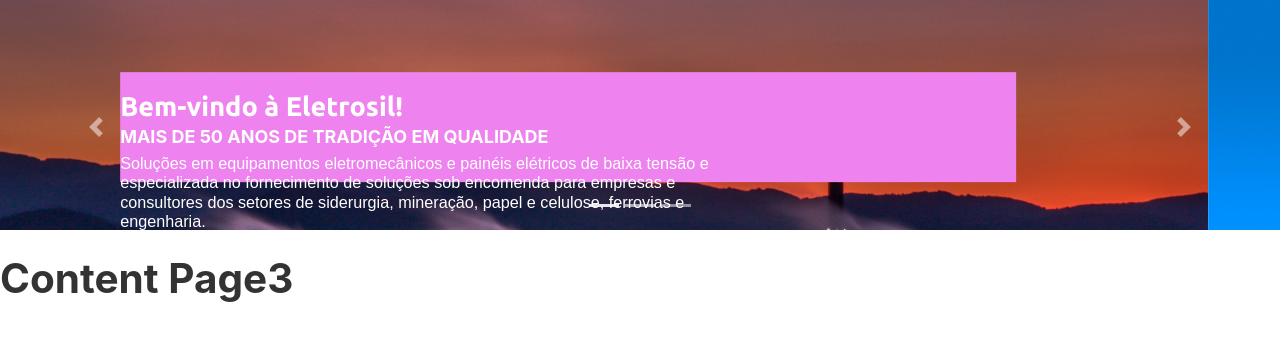
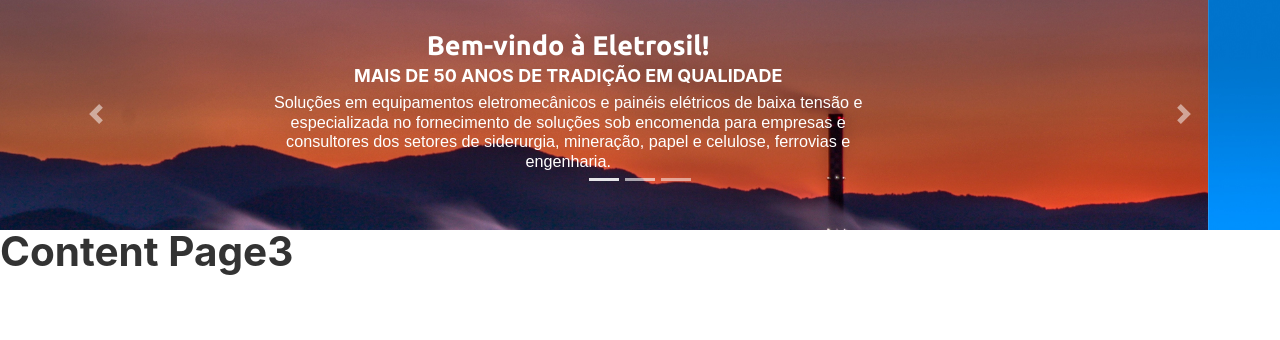
Before and after one commit to GarciaDFE/gatsby-eletrosil, a Gatsby site: page /page3 in a window 1280 px wide. Shown: the part 142-482 px from the top of the page. Built offline with nearby package versions, Linux system fonts and the light colour scheme; Gatsby itself is replaced by a stand-in of ours.

Commit message:
Implmentação padrão do NavBar e Carousel Bootstrap

```diff
--- a/src/components/Carousel.js
+++ b/src/components/Carousel.js
@@ -27,22 +27,28 @@ const Text = styled.p`
 `;
 
 const MyCCpation = styled(Carousel.Caption)`
-  background-color: violet;
-  text-align: left;
-  margin: 0;
+  position: absolute;
   top: 50%;
   transform: translateY(-50%);
+  height: 80%;
+  display: flex;
+  flex-direction: column;
+  justify-content: center;
+  align-items: center;
+`;
+
+const Img = styled.img`
+  margin: 0 auto;
 `;
 
 export default ({ data }) => (
   <Carousel>
     <Carousel.Item>
-      <img className="d-block w-100" src={img1} alt="First slide" />
-      {/* <Carousel.Caption> */}
+      <Img className="d-block w-100" src={img1} alt="First slide" />
       <MyCCpation>
         <Title>Bem-vindo à Eletrosil!</Title>
         <SubTitle>Mais de 50 anos de tradição em qualidade</SubTitle>
-        <Text>
+        <Text className="d-none d-md-block">
           Soluções em equipamentos eletromecânicos e painéis elétricos de baixa
           tensão e especializada no fornecimento de soluções sob encomenda para
           empresas e consultores dos setores de siderurgia, mineração, papel e
@@ -51,13 +57,13 @@ export default ({ data }) => (
       </MyCCpation>
     </Carousel.Item>
     <Carousel.Item>
-      <img className="d-block w-100" src={img2} alt="Third slide" />
+      <Img className="d-block w-100" src={img2} alt="Third slide" />
       <MyCCpation>
         <Title>Lançamento da Nova Chave Elétrica</Title>
         <SubTitle>
           A mais moderna do mercado e com o dobro da durabilidade
         </SubTitle>
-        <Text>
+        <Text className="d-none d-md-block">
           Chave de emergência ideal para trabalhar em transportadores de correia
           de alta densidade em ambientes com grande concentração de pós e também
           em atmosfera marinha ou corrosiva.
@@ -65,12 +71,12 @@ export default ({ data }) => (
       </MyCCpation>
     </Carousel.Item>
     <Carousel.Item>
-      <img className="d-block w-100" src={img3} alt="Third slide" />
+      <Img className="d-block w-100" src={img3} alt="Third slide" />
       <MyCCpation>
         <Title>
           Soluções Completas de Automação e Controle de Pontes Rolantes
         </Title>
-        <Text>
+        <Text className="d-none d-md-block">
           Em parceria com empresas multinacionais de tecnologias consagradas
           fornecemos soluções completas em sistemas de automação e controle de
           movimentação de cargas.
```
